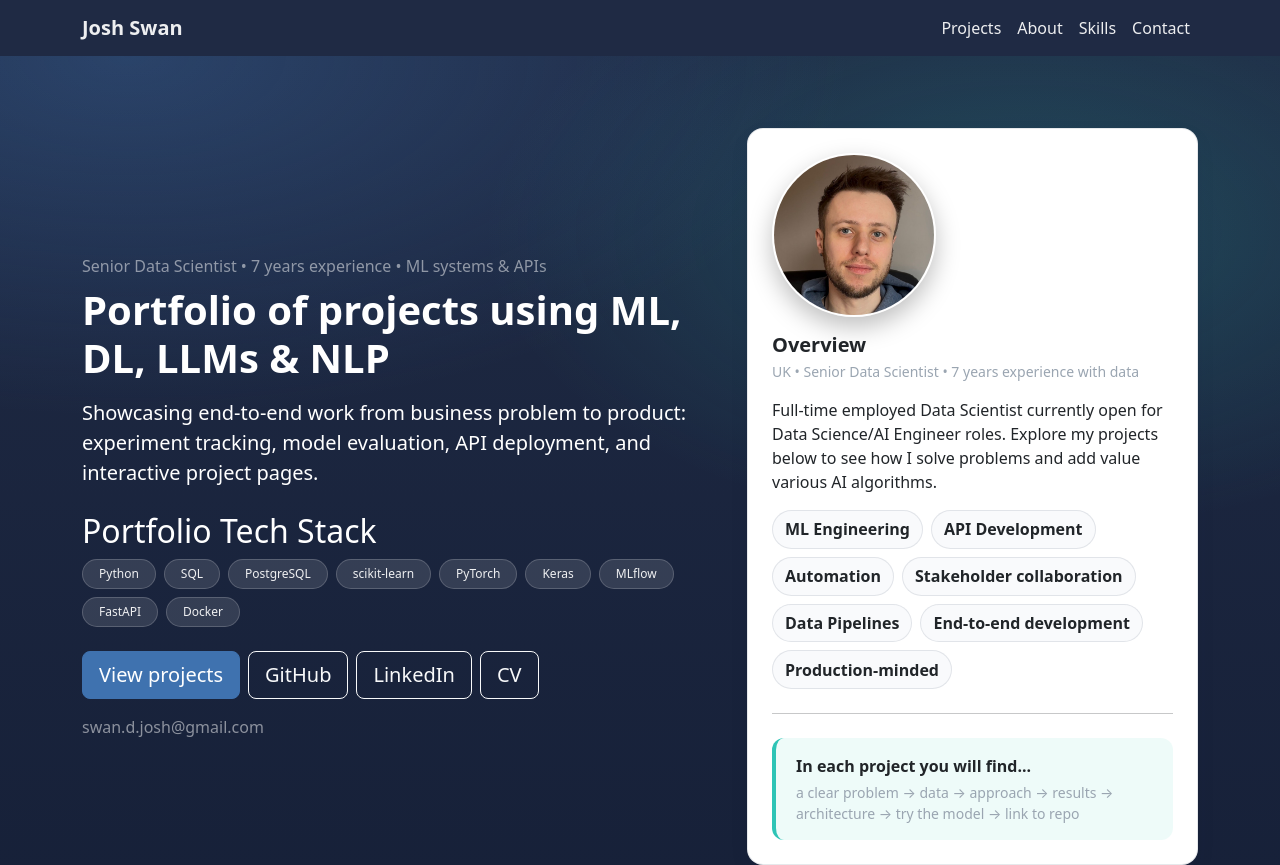
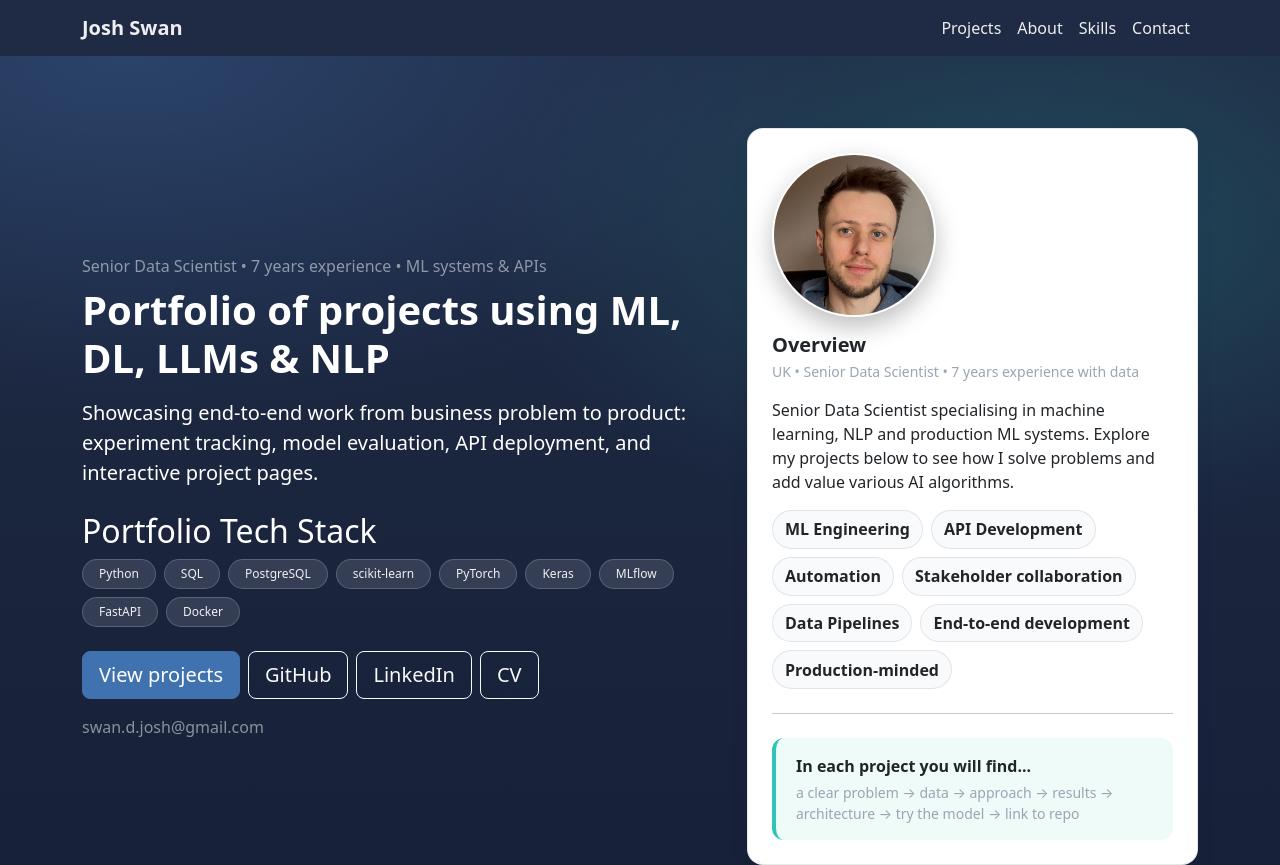
Before and after one commit to Josh-Swan/Josh-Swan.github.io, a plain HTML site: page index.html in a window 1280 px wide. Shown: the top 865 px of the page. Drawn offline with nearby package versions, Linux system fonts and the light colour scheme.

Commit message:
updated bio

```diff
--- a/index.html
+++ b/index.html
@@ -184,7 +184,7 @@
                 <div>
                   <h5 class="fw-semibold mb-1">Overview</h5>
                   <div class="text-muted2 small mb-3">UK • Senior Data Scientist • 7 years experience with data</div>
-                  <p>Full-time employed Data Scientist currently open for Data Science/AI Engineer roles. Explore my projects
+                  <p>Senior Data Scientist specialising in machine learning, NLP and production ML systems. Explore my projects
                     below to see how I solve problems and add value various AI algorithms.
                   </p>
                   <div class="d-flex flex-wrap gap-2">
```
